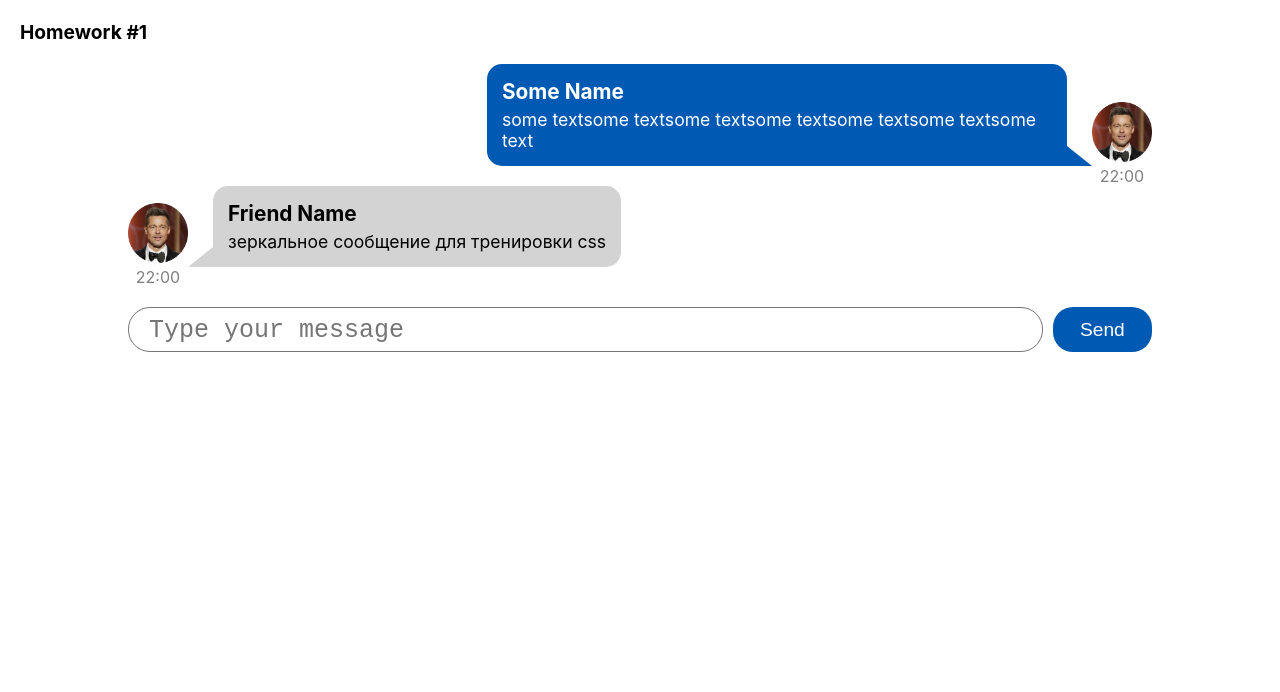
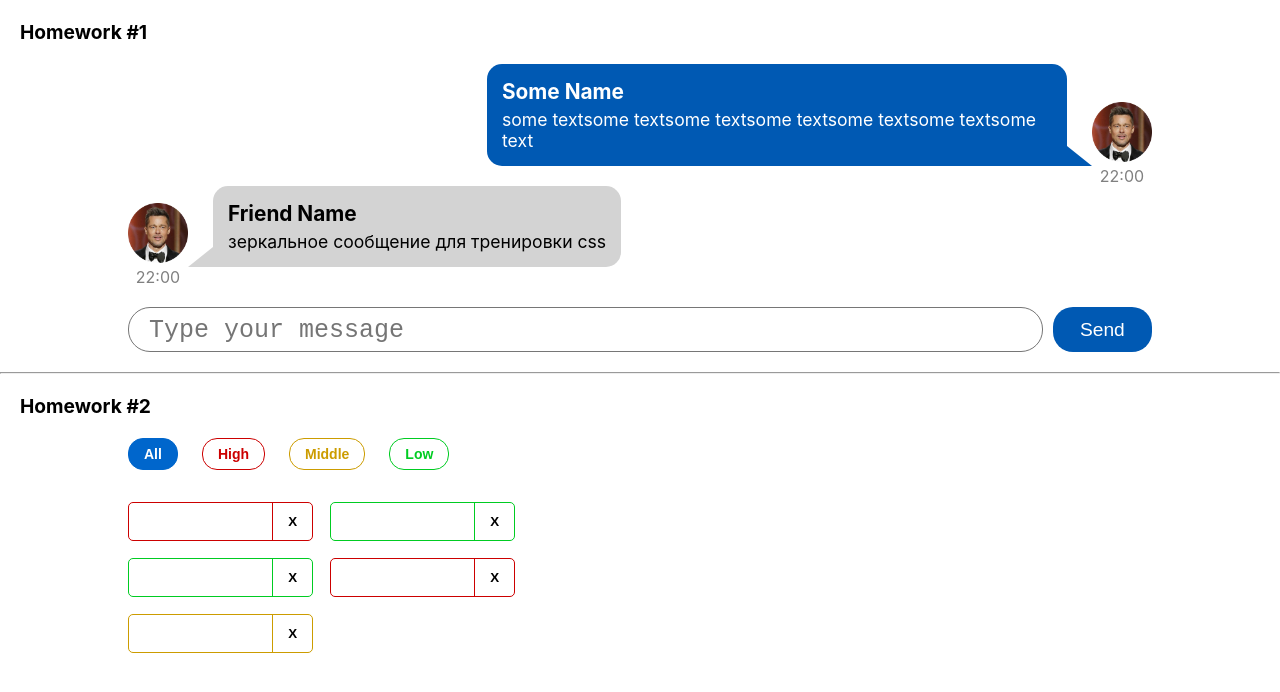
Before and after one commit to vbsm11/homeworks, a React (Create React App) app: page / in a window 1280 px wide. Shown: the top 692 px of the page. Built offline with nearby package versions, Linux system fonts and the light colour scheme.

Commit message:
start HW2, filterAffairs passed tests

```diff
--- a/src/s1-main/App.tsx
+++ b/src/s1-main/App.tsx
@@ -1,13 +1,14 @@
 import React from 'react'
 import s from './App.module.css'
 import HW1 from '../s2-homeworks/hw01/HW1'
+import HW2 from '../s2-homeworks/hw02/HW2';
 
 function App() {
     return (
         <div className={s.App}>
             <HW1/>
-            {/*раскомментировать по ходу выполнения*/}
-            {/*<HW2/>*/}
+            <hr/>
+            <HW2/>
             {/*<HW3/>*/}
             {/*<HW4/>*/}
 
--- a/src/s2-homeworks/hw02/HW2.tsx
+++ b/src/s2-homeworks/hw02/HW2.tsx
@@ -16,17 +16,18 @@ import s2 from '../../s1-main/App.module.css'
 * 11 - в файле Affair.tsx отобразить приходящие данные
 * */
 
-// types
-export type AffairPriorityType = any // need to fix any
+
+export type AffairPriorityType = 'high' | 'middle' | 'low'
+
 export type AffairType = {
-    _id: any // need to fix any
-    name: any // need to fix any
+    _id: number
+    name: string
     priority: AffairPriorityType
 }
 export type FilterType = 'all' | AffairPriorityType
 
 // constants
-const defaultAffairs: any = [ // need to fix any
+const defaultAffairs: AffairType[] = [
     {_id: 1, name: 'React', priority: 'high'}, // студенты могут изменить содержимое name и количество элементов в массиве, ...priority не менять!
     {_id: 2, name: 'anime', priority: 'low'},
     {_id: 3, name: 'games', priority: 'low'},
@@ -35,10 +36,10 @@ const defaultAffairs: any = [ // need to fix any
 ]
 
 // pure helper functions
-export const filterAffairs = (affairs: any, filter: any): any => { // need to fix any
-
-
-    return affairs // need to fix
+export const filterAffairs = (affairs: AffairType[], filter: FilterType): AffairType[] => {
+    if (filter === 'all') {
+        return affairs
+    } else return affairs.filter(a => a.priority === filter)
 }
 export const deleteAffair = (affairs: any, _id: any): any => { // need to fix any
 
```
